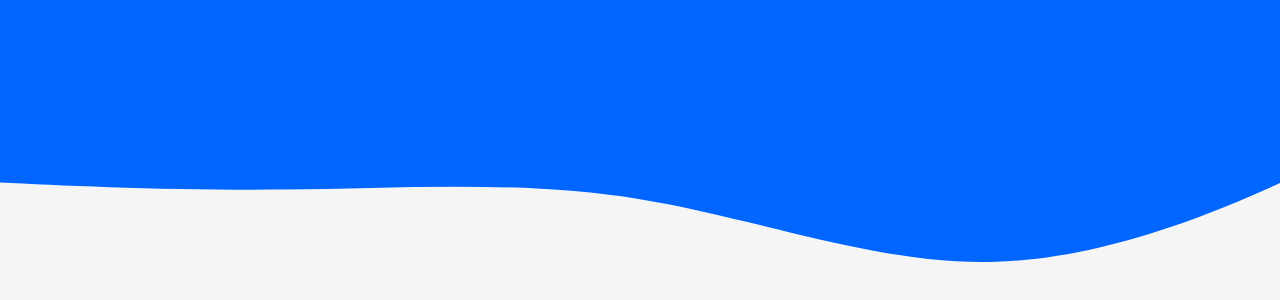
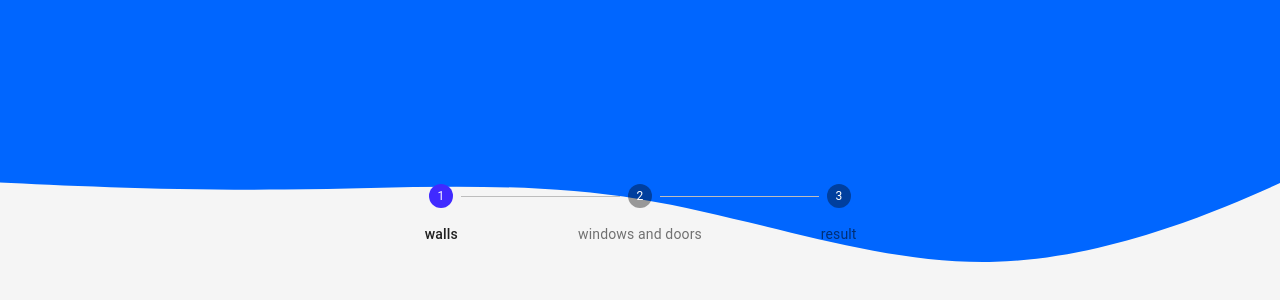
Before and after one commit to LucasFelipeTimoteo/paint-calculator, a React (Create React App) app: page / in a window 1280 px wide. Shown: the part 790-1090 px from the top of the page. Built offline with nearby package versions, Linux system fonts and the light colour scheme.

Commit message:
feature: Create calculator Stepper

```diff
--- a/src/components/Calculator/index.tsx
+++ b/src/components/Calculator/index.tsx
@@ -1,13 +1,33 @@
 import React from 'react'
+import useFormStep from '../../hooks/calculator/useFormStep'
+import useSlideAnimationDirection from '../../hooks/useSlideAnimationDirection'
 import CalculatorSVGBackground from '../../parts/Calculator/CalculatorSVGBackground'
+import FormStepper from '../../parts/Calculator/FormStepper'
 import useStyles from './styles'
 
 export default function Calculator() {
-  const { calculatorWrapper } = useStyles()
+  const {
+    setSlideAnimationDirectionToLeft,
+    setSlideAnimationDirectionToRight
+  } = useSlideAnimationDirection()
+
+  const {
+    formStep,
+  } = useFormStep(
+    setSlideAnimationDirectionToLeft,
+    setSlideAnimationDirectionToRight
+  )
+
+  const {
+    calculatorWrapper,
+  } = useStyles()
 
   return (
     <section className={calculatorWrapper} id="calculator">
       <CalculatorSVGBackground />
+
+      <FormStepper formStep={formStep} />
+
     </section>
   )
 }
--- /dev/null
+++ b/src/hooks/calculator/useFormStep/index.ts
@@ -0,0 +1,38 @@
+import { useState } from "react"
+import { ReactStateSetter } from "../../../utils/types/ReactStateSetter"
+
+const useFormStep = (
+  setSlideAnimationDirectionToLeft: ReactStateSetter,
+  setSlideAnimationDirectionToRight: ReactStateSetter
+) => {
+  const [formStep, setFormStep] = useState(1)
+
+  const handleNextFormStep = () => {
+    setSlideAnimationDirectionToLeft()
+    setFormStep(prev => (
+      prev < 3 ? prev + 1 : prev
+    ))
+  }
+
+  const handlePrevFormStep = () => {
+    setSlideAnimationDirectionToRight()
+    setFormStep(prev => (
+      prev > 1 ? prev - 1 : prev
+    ))
+  }
+
+  const handleResetFormStep = () => {
+    setSlideAnimationDirectionToRight()
+    window.localStorage.clear()
+    setFormStep(1)
+  }
+
+  return {
+    formStep,
+    handleNextFormStep,
+    handlePrevFormStep,
+    handleResetFormStep
+  }
+}
+
+export default useFormStep
--- /dev/null
+++ b/src/hooks/useSlideAnimationDirection/index.ts
@@ -0,0 +1,24 @@
+import { useState } from "react"
+import { SlideAnimationDirection } from "./types"
+
+const useSlideAnimationDirection = () => {
+  const [
+    slideAnimationDirection,
+    setSlideAnimationDirection
+  ] = useState<SlideAnimationDirection>('left')
+
+  const setSlideAnimationDirectionToLeft = () => {
+    setSlideAnimationDirection('left')
+  }
+  const setSlideAnimationDirectionToRight = () => {
+    setSlideAnimationDirection('right')
+  }
+
+  return {
+    slideAnimationDirection,
+    setSlideAnimationDirectionToLeft,
+    setSlideAnimationDirectionToRight
+  }
+}
+
+export default useSlideAnimationDirection
--- /dev/null
+++ b/src/hooks/useSlideAnimationDirection/types.ts
@@ -0,0 +1,5 @@
+export type SlideAnimationDirection = ("left" | "right")
+
+export interface ISlideAnimationDirectionProp {
+  slideAnimationDirection: SlideAnimationDirection
+}
--- /dev/null
+++ b/src/parts/Calculator/FormStepper/index.tsx
@@ -0,0 +1,22 @@
+import { Step, StepLabel, Stepper } from '@material-ui/core'
+import React from 'react'
+import useStyles from './styles'
+import { IFormStepperProps } from './types'
+
+export default function FormStepper({formStep}: IFormStepperProps) {
+  const { stepper } = useStyles()
+
+  const stepsLabel = ['walls', 'windows and doors', 'result']
+
+  return (
+    <Stepper activeStep={formStep - 1} alternativeLabel className={stepper}>
+      {
+        stepsLabel.map(label => (
+          <Step key={label} >
+            <StepLabel>{label}</StepLabel>
+          </Step>
+        ))
+      }
+    </Stepper>
+  )
+}
--- /dev/null
+++ b/src/parts/Calculator/FormStepper/styles.ts
@@ -0,0 +1,13 @@
+import { makeStyles } from "@material-ui/core";
+
+const useStyles = makeStyles({
+  stepper: {
+    width: '100%',
+    maxWidth: 600,
+    margin: '150px 0 10px',
+    padding: '24px 2px 24px',
+    background: 'transparent'
+  }
+})
+
+export default useStyles
--- /dev/null
+++ b/src/parts/Calculator/FormStepper/types.ts
@@ -0,0 +1,3 @@
+export interface IFormStepperProps {
+  formStep: number
+}
```
